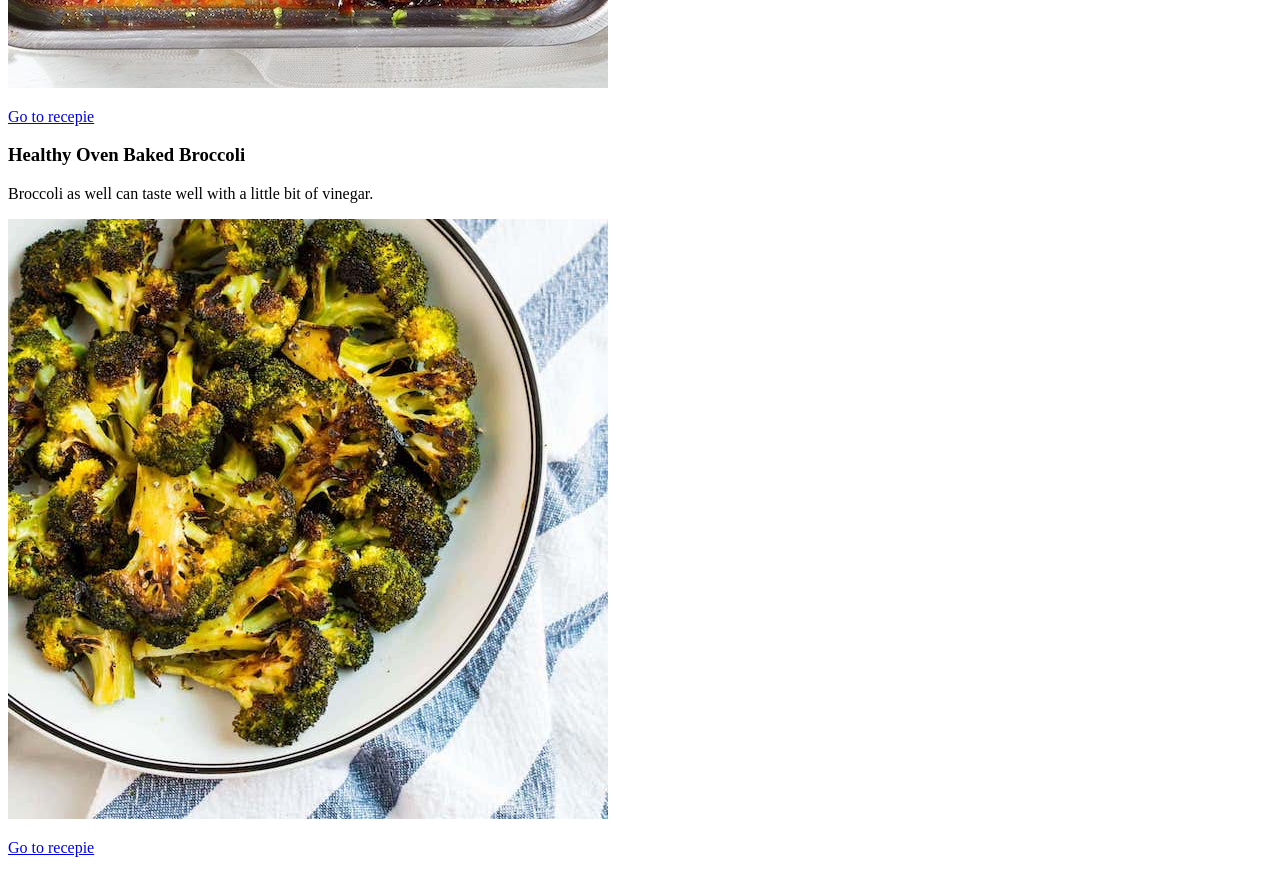
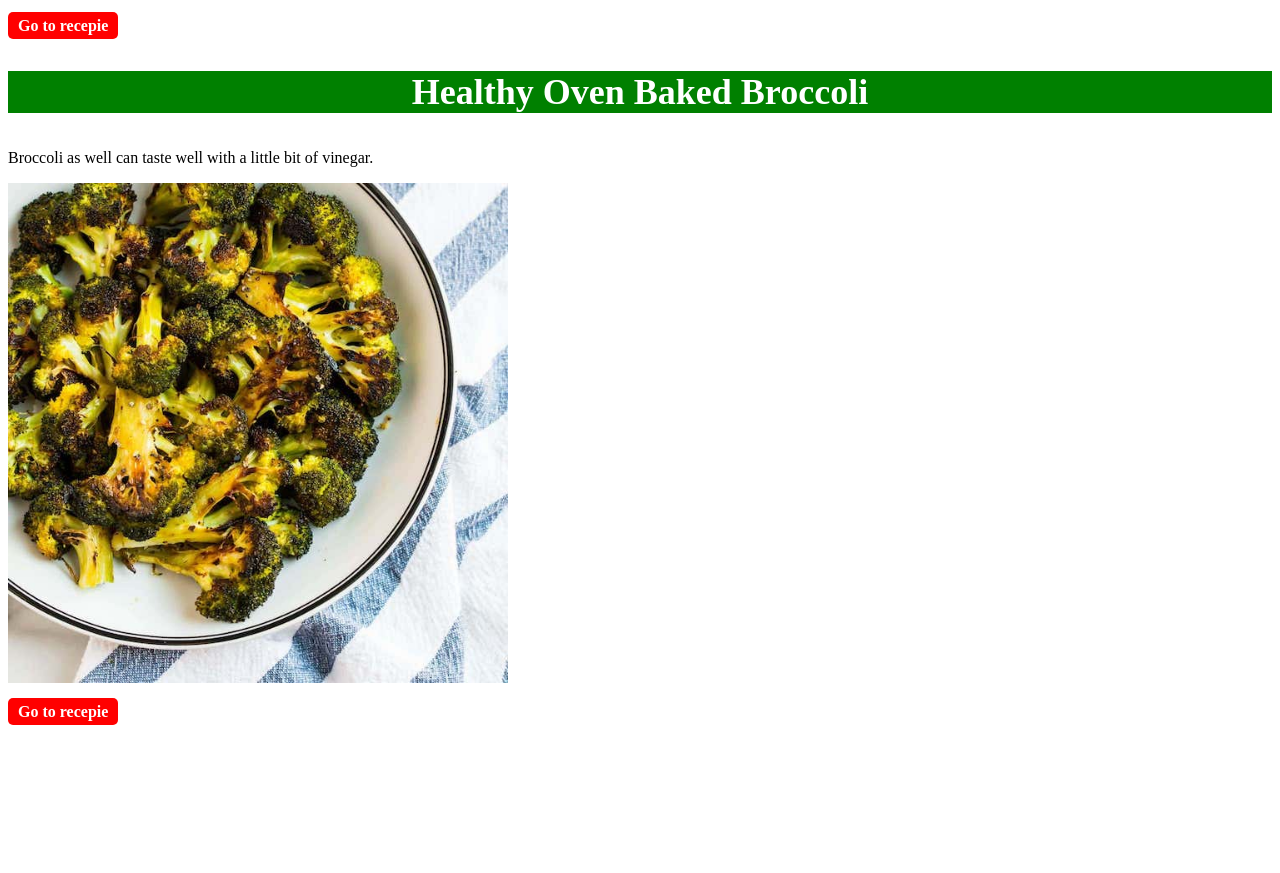
Before and after one commit to danielSafonyan/recepies_website, a plain HTML site: page index.html in a window 1280 px wide. Shown: the part 1435-2308 px from the top of the page. After the commit the page ends 2172 px from the top, so only its background shows below. Drawn offline with Linux system fonts and the light colour scheme.

Commit message:
Added styling with style.css

```diff
--- a/index.html
+++ b/index.html
@@ -3,25 +3,26 @@
     <head>
         <title>Mad Recepies</title>
         <meata charset="UTF-8">
+        <link rel="stylesheet" href="./style.css">
     </head>
     <body>
         <h1>Mad Recepies</h1>
         <p>Welcome to Mad Recepies, here you can find easy to cook bake-recepies for a healthy life. You will not need any special cooking utensils, just a couple of bake trays and an oven.</p>
 
-        <h3>Juicy Healthy Oven Baked Chicken Breast</h3>
+        <h3 class="heading">Juicy Healthy Oven Baked Chicken Breast</h3>
         <p>Turn a bland chicken breast into an incredibly full flavored dish.<p>
         <img src="./img/chicken-breast.jpg" alt="A juicy oven-baked chiken breast">
-        <p><a href="./pages/chicken-breast.html">Go to recepie</a></p>
+        <p><a href="./pages/chicken-breast.html" class="button">Go to recepie</a></p>
 
-        <h3>Juicy Oven Baked Turkey Thighs</h3>
+        <h3 class="heading">Juicy Oven Baked Turkey Thighs</h3>
         <p>Turn a bland chicken breast into an incredibly full flavored dish.<p>
         <img src="./img/turkey-thighs.jpg" alt="A juicy oven-baked chiken thighs">
-        <p><a href="./pages/turkey-thighs.html">Go to recepie</a></p>
+        <p><a href="./pages/turkey-thighs.html" class="button">Go to recepie</a></p>
 
-        <h3>Healthy Oven Baked Broccoli</h3>
+        <h3 class="heading">Healthy Oven Baked Broccoli</h3>
         <p>Broccoli as well can taste well with a little bit of vinegar.<p>
         <img src="./img/broccoli.jpg" alt="A healthy broccoli recepie">
-        <p><a href="./pages/broccoli.html">Go to recepie</a></p>
+        <p><a href="./pages/broccoli.html" class="button">Go to recepie</a></p>
 
     </body>
 </html>
--- /dev/null
+++ b/style.css
@@ -0,0 +1,23 @@
+.heading {
+    background-color: green;
+    font-weight: 700;
+    font-size: 36px;
+    color: #ffffff;
+    text-align: center;
+}
+
+.button {
+    width: 50px;
+    height: 150px;
+    background-color: red;
+    padding: 5px 10px;
+    border-radius: 5px;
+    text-decoration: none;
+    font-weight: 700;
+    color: white;
+}
+
+img {
+    width: 500px;
+    height: auto;
+}
```
Also changed, not shown: pages/broccoli.html (+2 -1 lines), pages/chicken-breast.html (+2 -1 lines), pages/turkey-thighs.html (+2 -1 lines).
